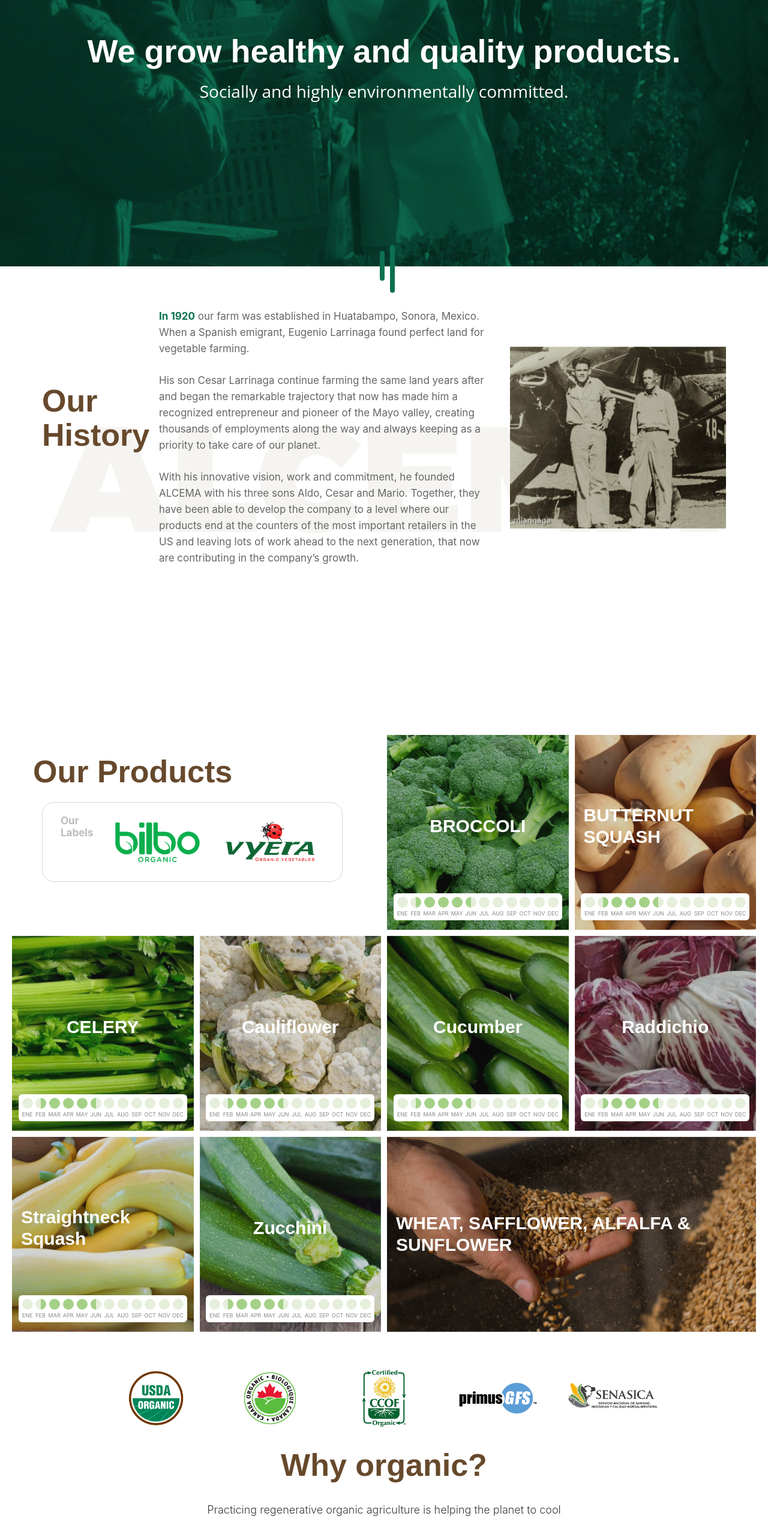
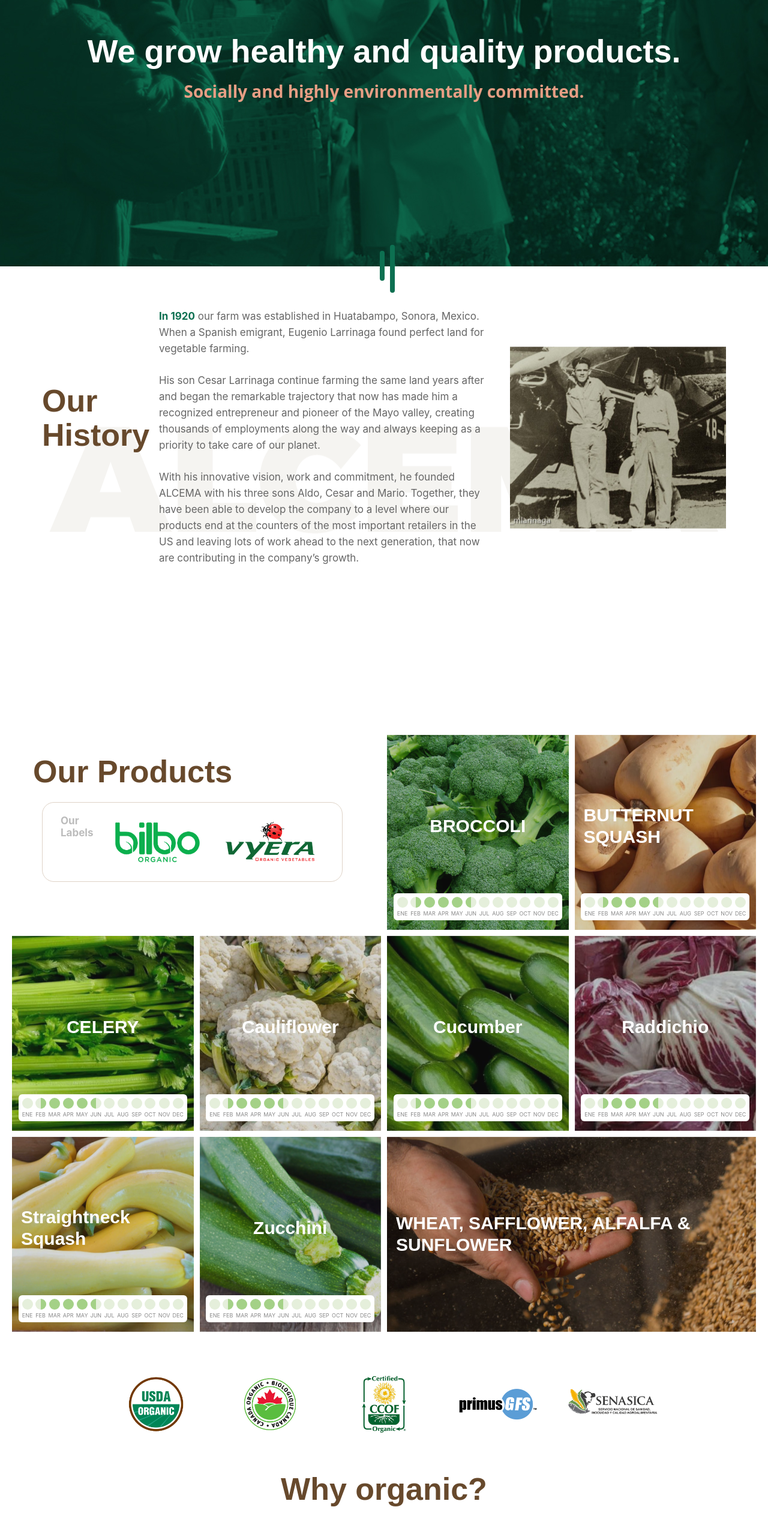
Before and after one commit to arteepa/alcema, a plain HTML site: page index.html in a window 1280 px wide. Shown: the part 220-2752 px from the top of the page at 60% size. Drawn offline with nearby package versions, Linux system fonts and the light colour scheme; some packages are replaced by stand-ins of ours; files whose address does not match are found by name.

Commit message:
Another One

```diff
--- a/css/custom.css
+++ b/css/custom.css
@@ -78,8 +78,9 @@ flex-wrap:wrap;
   margin-top: 20px;
   font-size: 28px;
   font-family: "Open Sans",sans-serif;
-  font-weight: normal;
+  font-weight: bold;
   line-height: 34px;
+  color: #e79e84;
 }
 
 #productos  h3 {
@@ -120,7 +121,7 @@ flex-wrap:wrap;
 }
 
 .section--team-bg {
-  background-color: #eaeaea;
+  background-color: #f6f0df;
 }
 
 .section-title {
@@ -133,3 +134,8 @@ flex-wrap:wrap;
   color: #eaeaea;
   font-weight: 700;
 }
+
+.certs {
+  margin-bottom: 30px;
+  margin-top: 10px;
+}
--- a/index.html
+++ b/index.html
@@ -591,6 +591,8 @@
 
 							<p>We can produce what we need and revitalize soil at the same time, thereby sequestering carbon currently polluting the atmosphere and warming our planet.</p>
 
+								<img class="img-fluid" src="img/gallery_img/7.jpg" alt="demo"/>
+
 							<p>We have choose to find the way to get along with our fragile planet. Creating innovative production techniques; in which we understand that agriculture, like any other system has limits. it’s natural resources cannot be unconsciously exploded, and we have been working to contribute, by resolving to completely transform our operation into a sustainable system. Being one of the firsts companies in México to be organic certified and fulfilling the duty of leaving a better planet to next generations than what we got. </p>
 
 							<p>We believe in regenerative organic agriculture. The use of this term reflects firm commitments from farmers that ensure they don’t use GMO seeds or synthetic pesticides, period. In addition, they must take a holistic and locally tailored approach to land management in order to rebuild soil ecosystems.</p>
```
